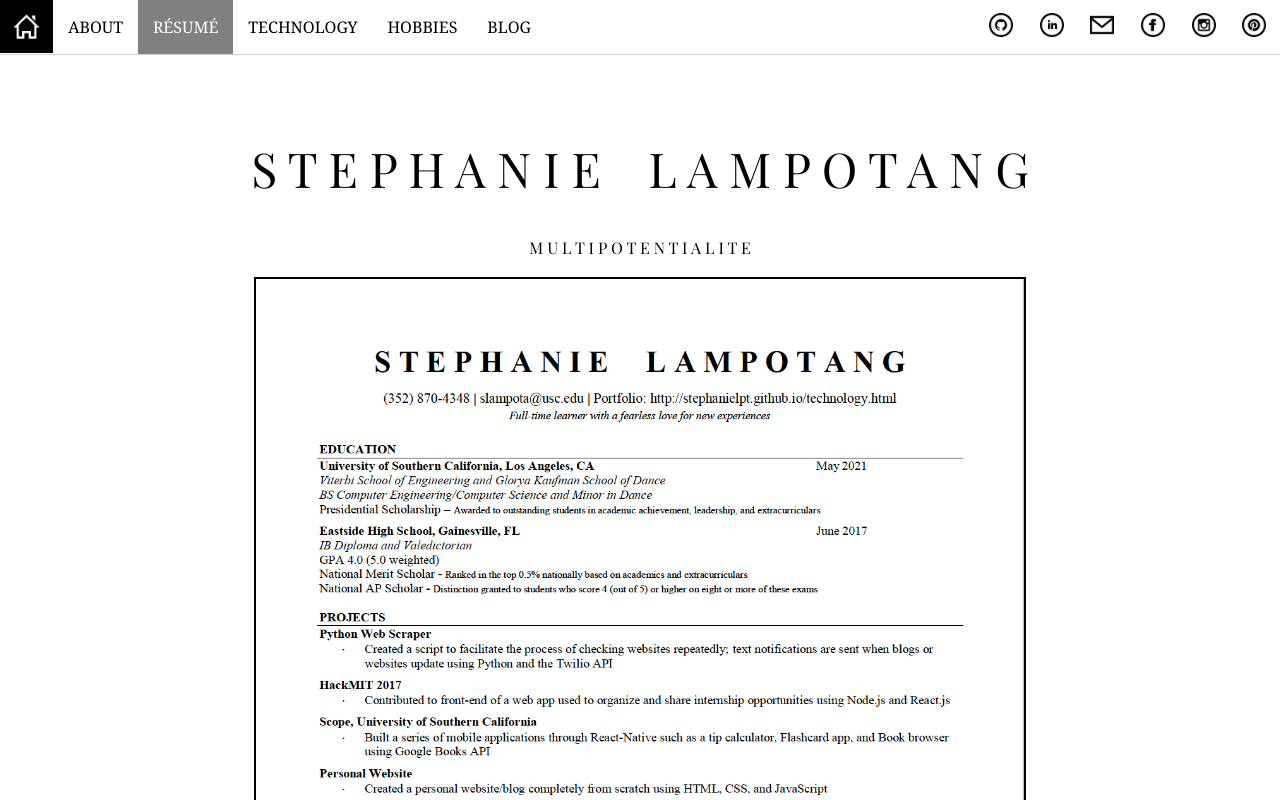
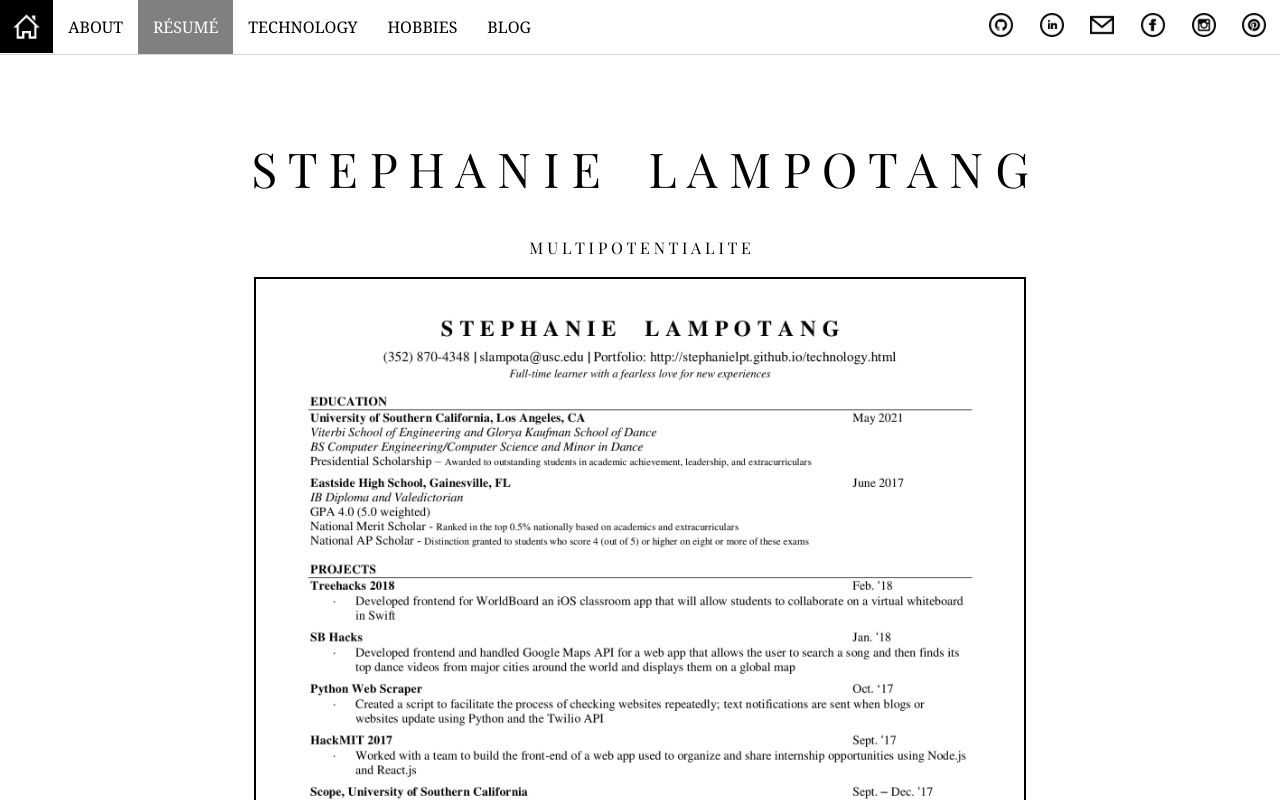
Before and after one commit to Stephanielpt/Stephanielpt.github.io, a plain HTML site: page resume.html in a window 1280 px wide. Shown: the top 800 px of the page. Drawn offline with nearby package versions, Linux system fonts and the light colour scheme; a web font is replaced by a local one.

Commit message:
update resume

```diff
--- a/resume.html
+++ b/resume.html
@@ -90,7 +90,7 @@
         </div>
 
         <div style = "text-align: center">
-            <img src="resume2.png" alt="HTML5 Icon" style= "width:60%; height: auto; border: 2px solid black;">
+            <img src="resume.jpg" alt="HTML5 Icon" style= "width:60%; height: auto; border: 2px solid black;">
         </div>
         <div style = "text-align: center">
             <br/>
```
Also changed, not shown: resume.jpg (added).
